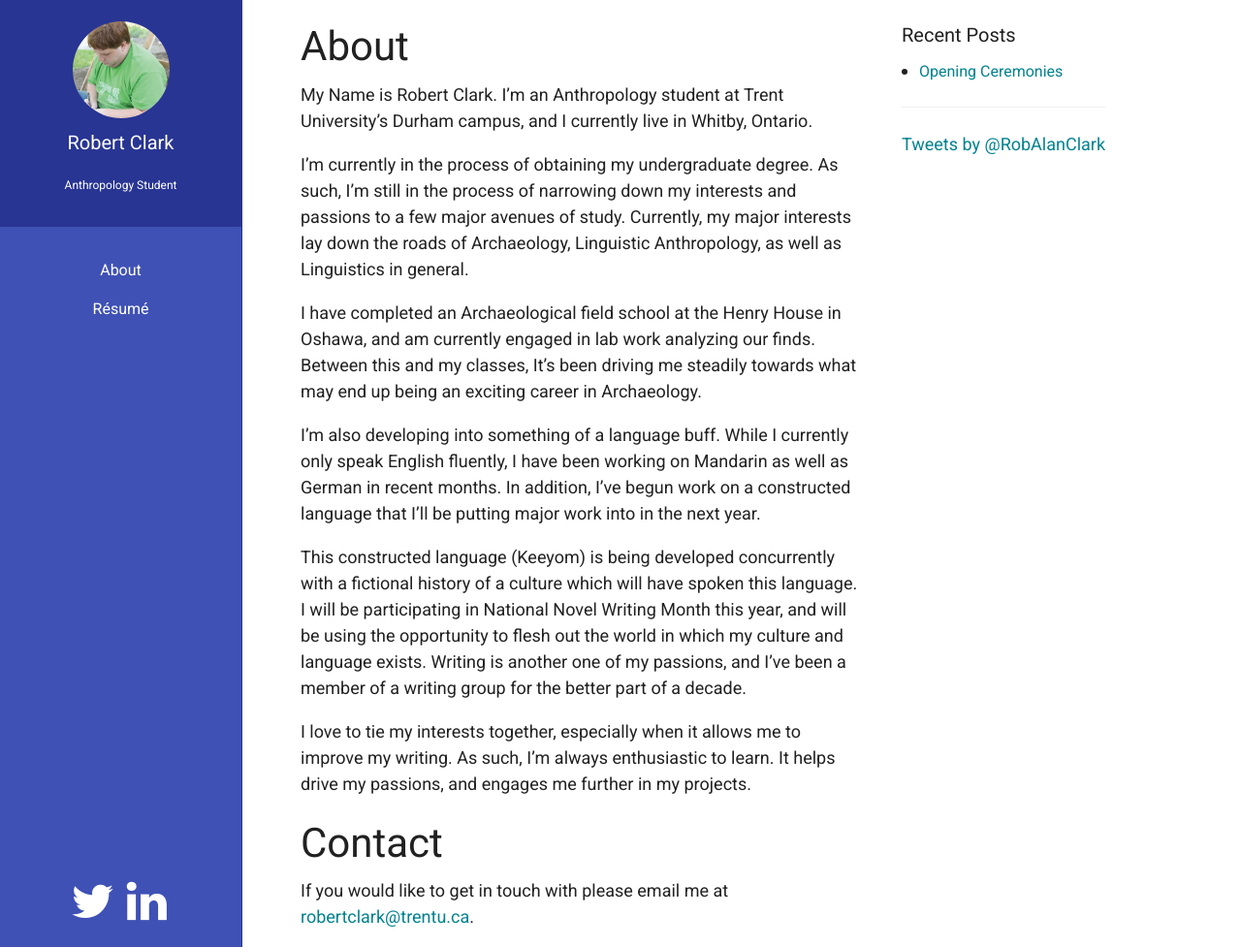
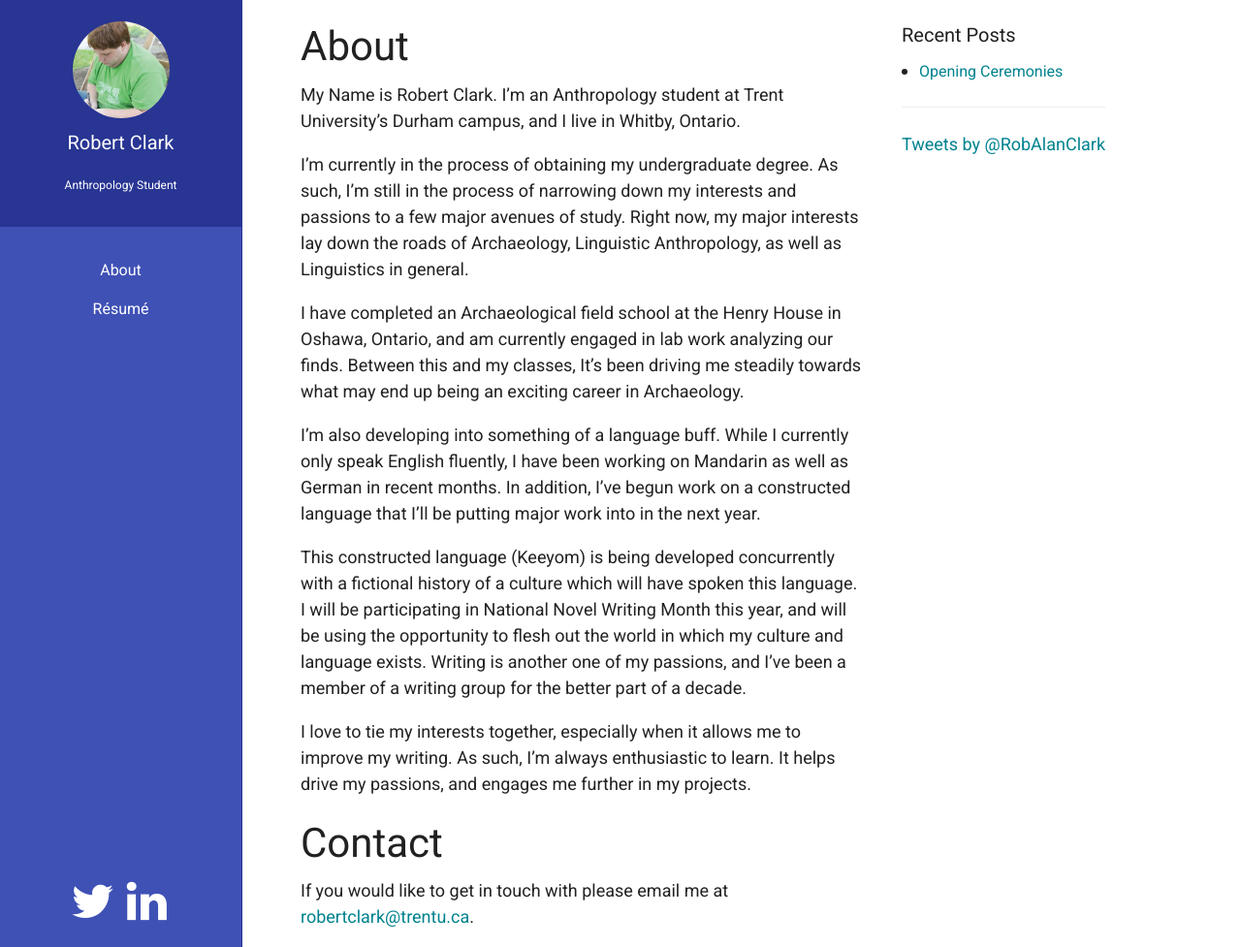
Before and after one commit to raclark/raclark.github.io, a Jekyll site: the page built from about.md, in a window 1280 px wide and 977 px high. Shown: the whole window at 97% size. Built offline with Jekyll 4.4.1, drawn with Linux system fonts in a browser that asks for light colours; comment, search, counter and statistics services are not loaded.

Commit message:
Fixing wording in about section.

```diff
--- a/about.md
+++ b/about.md
@@ -5,11 +5,11 @@ permalink: /
 ---
 # About
 
-My Name is Robert Clark. I'm an Anthropology student at Trent University's Durham campus, and I currently live in Whitby, Ontario.
+My Name is Robert Clark. I'm an Anthropology student at Trent University's Durham campus, and I live in Whitby, Ontario.
 
-I'm currently in the process of obtaining my undergraduate degree. As such, I'm still in the process of narrowing down my interests and passions to a few major avenues of study. Currently, my major interests lay down the roads of Archaeology, Linguistic Anthropology, as well as Linguistics in general.
+I'm currently in the process of obtaining my undergraduate degree. As such, I'm still in the process of narrowing down my interests and passions to a few major avenues of study. Right now, my major interests lay down the roads of Archaeology, Linguistic Anthropology, as well as Linguistics in general.
 
-I have completed an Archaeological field school at the Henry House in Oshawa, and am currently engaged in lab work analyzing our finds. Between this and my classes, It's been driving me steadily towards what may end up being an exciting career in Archaeology.
+I have completed an Archaeological field school at the Henry House in Oshawa, Ontario, and am currently engaged in lab work analyzing our finds. Between this and my classes, It's been driving me steadily towards what may end up being an exciting career in Archaeology.
 
 I'm also developing into something of a language buff. While I currently only speak English fluently, I have been working on Mandarin as well as German in recent months. In addition, I've begun work on a constructed language that I'll be putting major work into in the next year.
 
```
